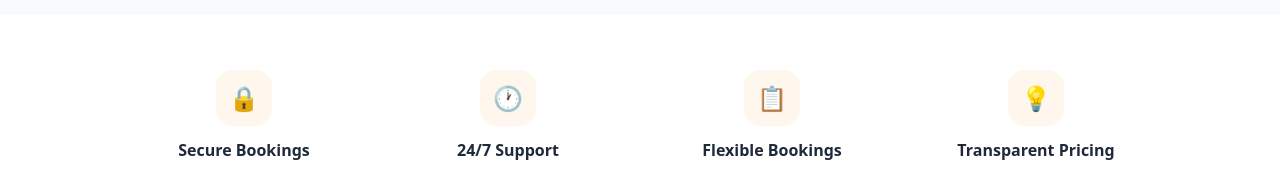
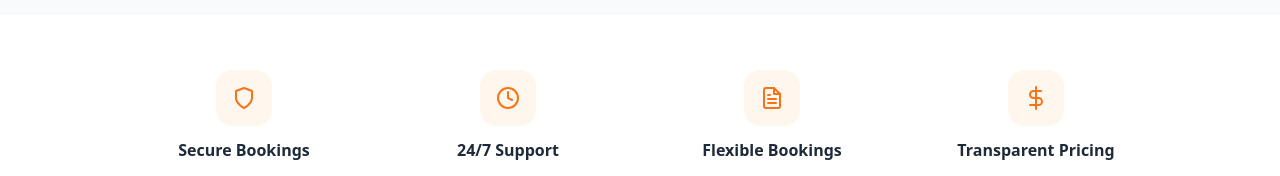
Before and after one commit to baloyiT/ShareConLoad, a Next.js app: page / in a window 1280 px wide. Shown: the part 1484-1660 px from the top of the page. Built offline with nearby package versions, Linux system fonts and the light colour scheme; no server answers; the database is empty.

Commit message:
feat: replace trust strip emoji with consistent SVG icons

```diff
--- a/app/page.tsx
+++ b/app/page.tsx
@@ -91,22 +91,44 @@ const FEATURES = [
 
 const TRUST = [
   {
-    icon: "🔒",
+    icon: (
+      <svg width="24" height="24" fill="none" stroke="currentColor" strokeWidth="2" strokeLinecap="round" strokeLinejoin="round" viewBox="0 0 24 24">
+        <path d="M12 22s8-4 8-10V5l-8-3-8 3v7c0 6 8 10 8 10z" />
+      </svg>
+    ),
     title: "Secure Bookings",
     desc: "Your booking and data are safe with us.",
   },
   {
-    icon: "🕐",
+    icon: (
+      <svg width="24" height="24" fill="none" stroke="currentColor" strokeWidth="2" strokeLinecap="round" strokeLinejoin="round" viewBox="0 0 24 24">
+        <circle cx="12" cy="12" r="10" />
+        <polyline points="12 6 12 12 16 14" />
+      </svg>
+    ),
     title: "24/7 Support",
     desc: "We are here to help you with anything, anytime.",
   },
   {
-    icon: "📋",
+    icon: (
+      <svg width="24" height="24" fill="none" stroke="currentColor" strokeWidth="2" strokeLinecap="round" strokeLinejoin="round" viewBox="0 0 24 24">
+        <path d="M14 2H6a2 2 0 00-2 2v16a2 2 0 002 2h12a2 2 0 002-2V8z" />
+        <polyline points="14 2 14 8 20 8" />
+        <line x1="16" y1="13" x2="8" y2="13" />
+        <line x1="16" y1="17" x2="8" y2="17" />
+        <polyline points="10 9 9 9 8 9" />
+      </svg>
+    ),
     title: "Flexible Bookings",
     desc: "Cancel or change your booking with ease.",
   },
   {
-    icon: "💡",
+    icon: (
+      <svg width="24" height="24" fill="none" stroke="currentColor" strokeWidth="2" strokeLinecap="round" strokeLinejoin="round" viewBox="0 0 24 24">
+        <line x1="12" y1="1" x2="12" y2="23" />
+        <path d="M17 5H9.5a3.5 3.5 0 000 7h5a3.5 3.5 0 010 7H6" />
+      </svg>
+    ),
     title: "Transparent Pricing",
     desc: "You always know exactly what you pay.",
   },
@@ -601,8 +623,8 @@ export default function HomePage() {
           {TRUST.map(({ icon, title, desc }) => (
             <div key={title} className="flex flex-col items-center gap-3">
               <div
-                className="w-14 h-14 rounded-2xl flex items-center justify-center text-2xl"
-                style={{ backgroundColor: "#fff7ed" }}
+                className="w-14 h-14 rounded-2xl flex items-center justify-center"
+                style={{ backgroundColor: "#fff7ed", color: "#f97316" }}
               >
                 {icon}
               </div>
```
